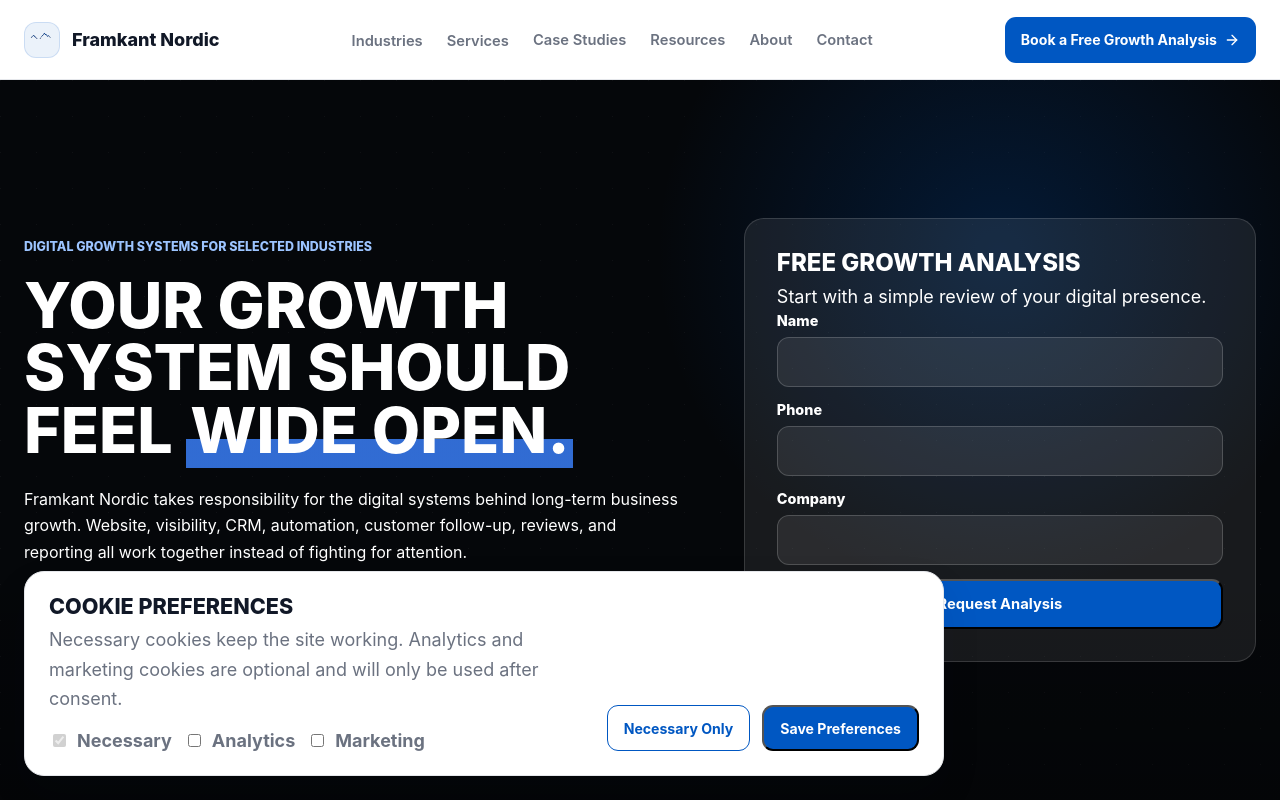
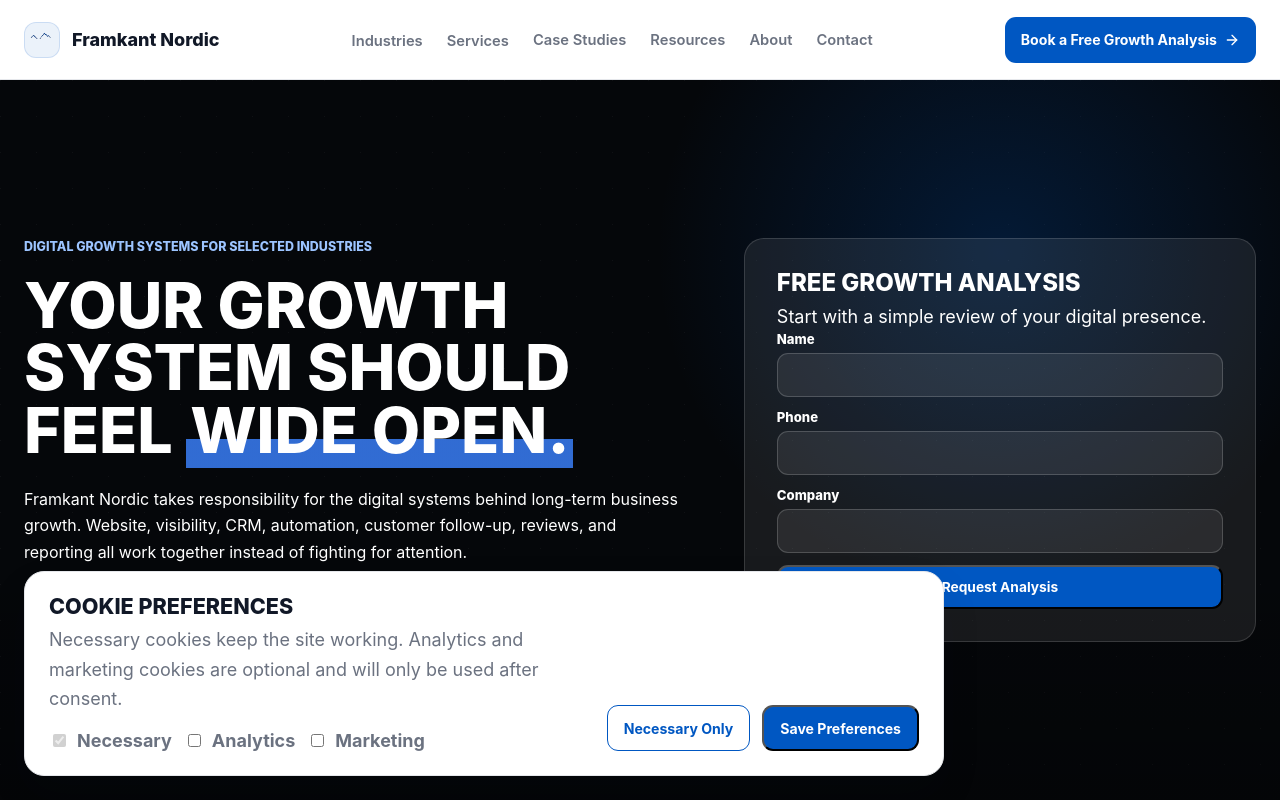
Before and after one commit to mawa8633/framkant-nordic, a Next.js app: page / in a window 1280 px wide. Shown: the top 800 px of the page. Built offline with nearby package versions, Linux system fonts and the light colour scheme.

Commit message:
Target homepage contact form sizing

```diff
--- a/app/globals.css
+++ b/app/globals.css
@@ -1989,6 +1989,28 @@
   width: 100%;
 }
 
+.compact-form {
+  gap: 12px;
+}
+
+.compact-form .field {
+  gap: 6px;
+}
+
+.compact-form .field label {
+  font-size: 0.82rem;
+}
+
+.compact-form .field input {
+  border-radius: 11px;
+  min-height: 44px;
+}
+
+.compact-form .button {
+  font-size: 0.86rem;
+  min-height: 44px;
+}
+
 .checkbox-group {
   border: 1px solid var(--line);
   border-radius: 14px;
--- a/components/contact-form.tsx
+++ b/components/contact-form.tsx
@@ -37,7 +37,7 @@
 
   if (variant === "compact") {
     return (
-      <form className="contact-form" onSubmit={handleSubmit}>
+      <form className="contact-form compact-form" onSubmit={handleSubmit}>
         <input name="formType" type="hidden" value="compact" />
         <input name="message" type="hidden" value="Homepage growth analysis request" />
         <div className="field">
@@ -61,7 +61,7 @@
   }
 
   return (
-    <form className="contact-form" onSubmit={handleSubmit}>
+    <form className="contact-form full-form" onSubmit={handleSubmit}>
       <div className="form-grid two">
         <div className="field">
           <label htmlFor="first-name">First Name</label>
```
